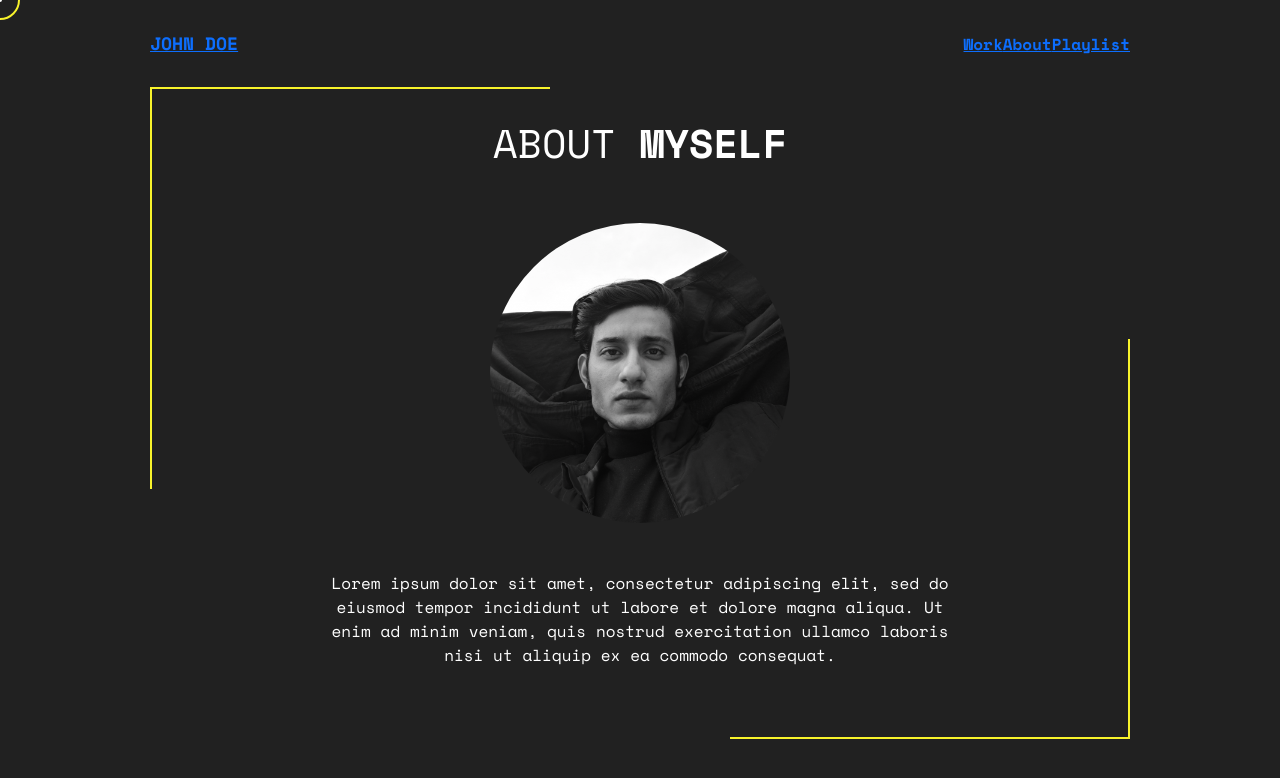
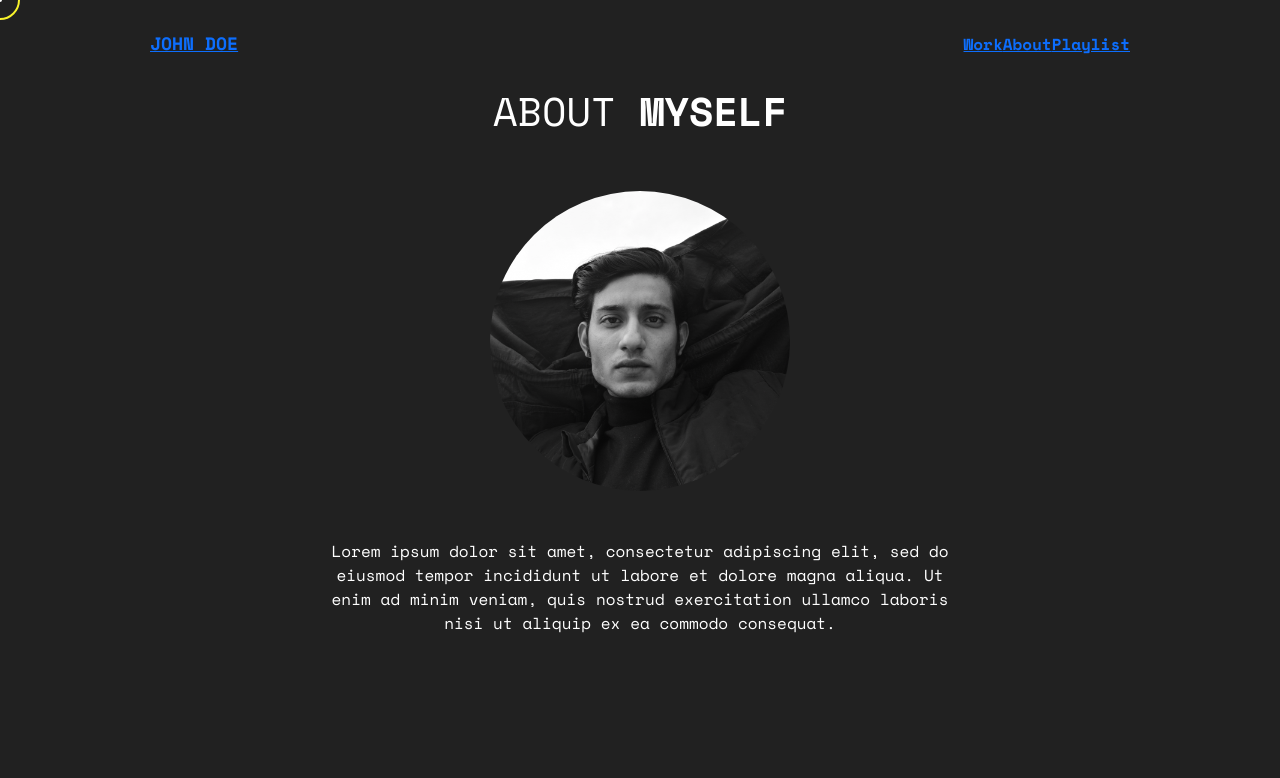
Before and after one commit to duhanmeric/photographer, a React (Create React App) app: page /about in a window 1280 px wide. Shown: the top 778 px of the page. Built offline with nearby package versions, Linux system fonts and the light colour scheme.

Commit message:
about page

```diff
--- a/src/App.css
+++ b/src/App.css
@@ -174,55 +174,6 @@ nav ul li:nth-of-type(2) {
   text-decoration: underline;
 }
 
-.about-section {
-  position: relative;
-  height: calc(100vh - 86px);
-  padding-bottom: 86px;
-  display: flex;
-  flex-direction: column;
-  justify-content: center;
-  align-items: center;
-}
-
-.top-left-frame {
-  position: absolute;
-  top: 0;
-  left: 150px;
-}
-
-.top-left-frame .horizontal-line {
-  width: 400px;
-  height: 2px;
-  background-color: #f8f32b;
-}
-
-.top-left-frame .vertical-line {
-  height: 400px;
-  width: 2px;
-  background-color: #f8f32b;
-}
-
-.bottom-right-frame {
-  position: absolute;
-  bottom: 62px;
-  right: 150px;
-}
-
-.bottom-right-frame .horizontal-line {
-  width: 400px;
-  height: 2px;
-  background-color: #f8f32b;
-}
-
-.bottom-right-frame .vertical-line {
-  height: 400px;
-  width: 2px;
-  right: 0;
-  bottom: 0;
-  position: inherit;
-  background-color: #f8f32b;
-}
-
 @media screen and (min-width: 576px) {
   .img-col:nth-of-type(2n + 1) {
     padding-left: 0;
--- a/src/components/About.js
+++ b/src/components/About.js
@@ -3,10 +3,6 @@ import about from "../assets/img/about.jpg";
 export default function About() {
   return (
     <section className="about-section text-center text-white">
-      <div className="top-left-frame">
-        <div className="horizontal-line"></div>
-        <div className="vertical-line"></div>
-      </div>
       <h1 className="text-center">
         ABOUT <span style={{ fontWeight: "bold" }}>MYSELF</span>
       </h1>
@@ -24,10 +20,6 @@ export default function About() {
         veniam, quis nostrud exercitation ullamco laboris nisi ut aliquip ex ea
         commodo consequat.
       </p>
-      <div className="bottom-right-frame">
-        <div className="vertical-line"></div>
-        <div className="horizontal-line"></div>
-      </div>
     </section>
   );
 }
```
